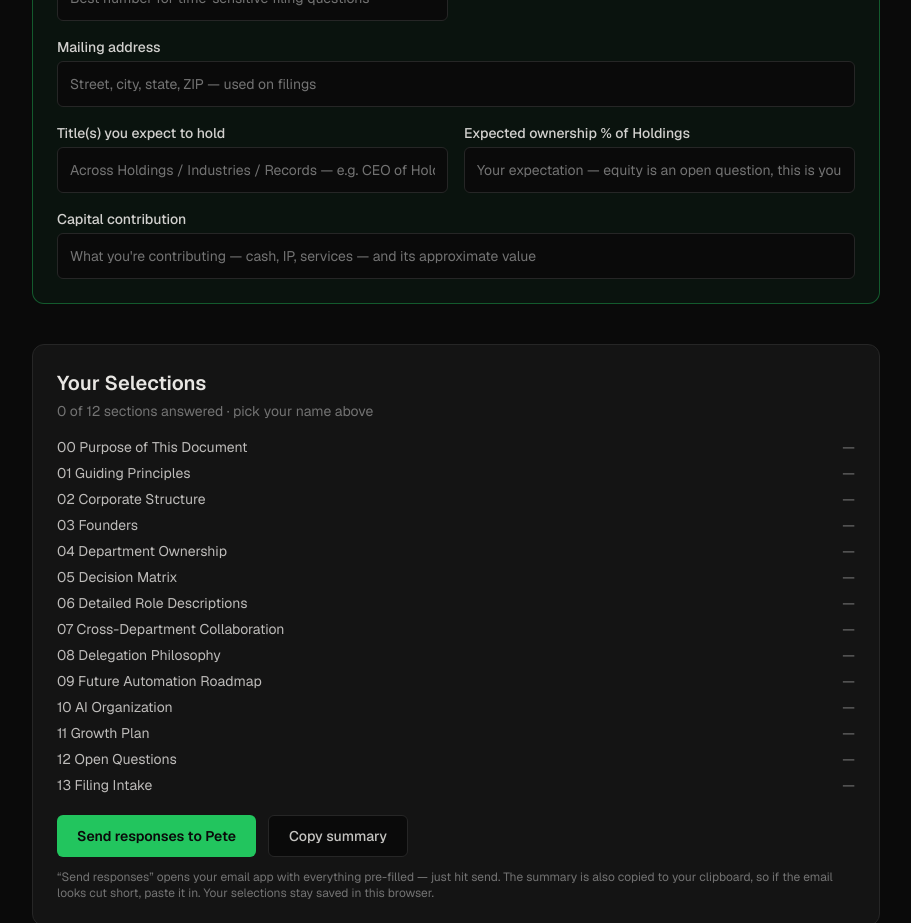
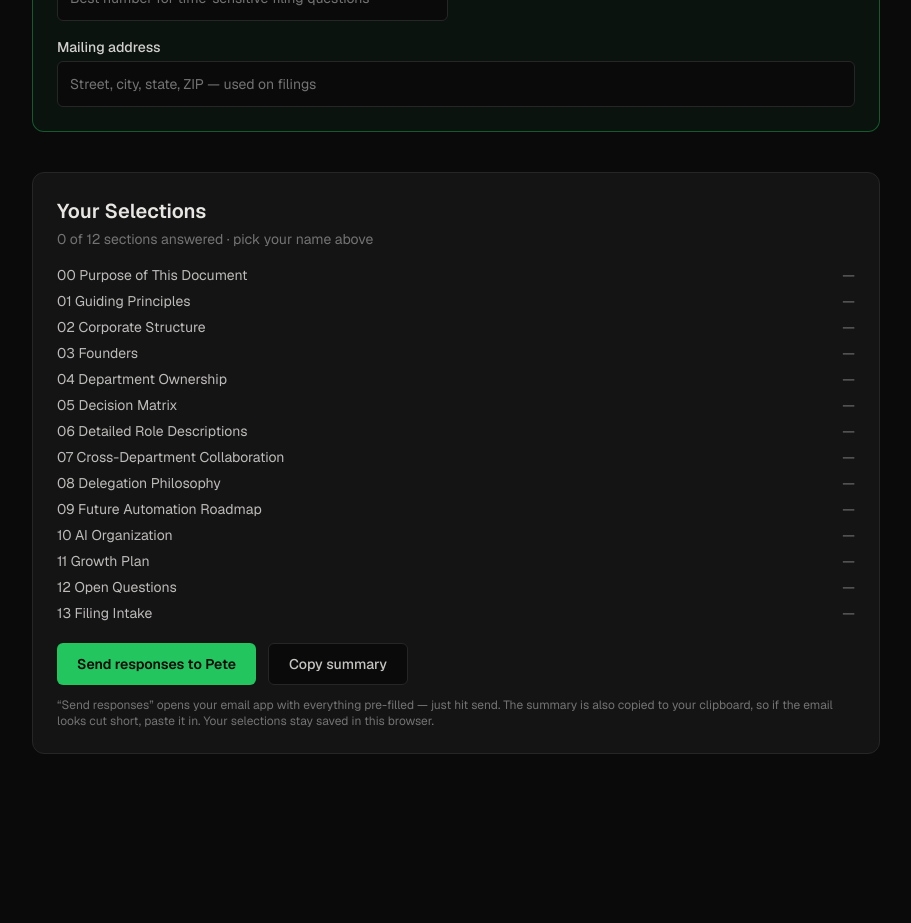
Before and after one commit to DTSP-AI/wea-agreement-form, a Next.js app: page /corp-structure-scope in a window 1280 px wide. Shown: the part 6540-7463 px from the top of the page, without its empty margins (184-1095 px from the left). After the commit the page ends 7350 px from the top, so only its background shows below. Built offline with nearby package versions, Linux system fonts and the light colour scheme.

Commit message:
Fix intake overreach: trim Filing Intake to the four fields filing requires

```diff
--- a/src/components/CorpStructureScope.tsx
+++ b/src/components/CorpStructureScope.tsx
@@ -81,21 +81,6 @@ const INTAKE_FIELDS = [
     label: "Mailing address",
     placeholder: "Street, city, state, ZIP — used on filings",
   },
-  {
-    key: "titles",
-    label: "Title(s) you expect to hold",
-    placeholder: "Across Holdings / Industries / Records — e.g. CEO of Holdings",
-  },
-  {
-    key: "ownership",
-    label: "Expected ownership % of Holdings",
-    placeholder: "Your expectation — equity is an open question, this is your starting position",
-  },
-  {
-    key: "contribution",
-    label: "Capital contribution",
-    placeholder: "What you're contributing — cash, IP, services — and its approximate value",
-  },
 ] as const;
 
 type IntakeKey = (typeof INTAKE_FIELDS)[number]["key"];
@@ -106,9 +91,6 @@ const EMPTY_INTAKE: IntakeData = {
   email: "",
   phone: "",
   address: "",
-  titles: "",
-  ownership: "",
-  contribution: "",
 };
 
 // ---------------------------------------------------------------------------
@@ -876,7 +858,7 @@ export default function CorpStructureScope() {
           </p>
           <div className="grid gap-4 sm:grid-cols-2">
             {INTAKE_FIELDS.map((f) => (
-              <label key={f.key} className={f.key === "address" || f.key === "contribution" ? "sm:col-span-2" : ""}>
+              <label key={f.key} className={f.key === "address" ? "sm:col-span-2" : ""}>
                 <span className="mb-1 block text-sm font-medium text-foreground/90">
                   {f.label}
                 </span>
```
